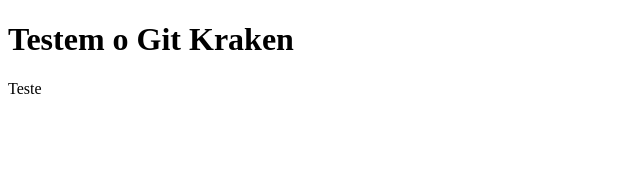
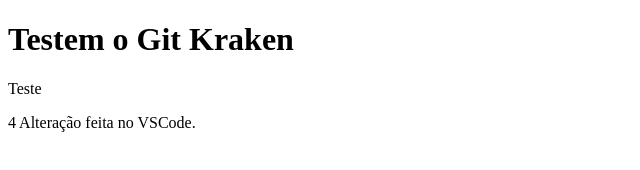
Before and after one commit to rogermsarmento/ProjetoGit, a plain HTML site: page index.html in a window 1280 px wide. Shown: the whole page, without its empty margins (0-640 px from the left). Drawn offline with Linux system fonts and the light colour scheme.

Commit message:
Update commit html file using VSCode

```diff
--- a/index.html
+++ b/index.html
@@ -9,5 +9,6 @@
 <body>
     <h1>Testem o Git Kraken</h1>
     <p>Teste</p>
+    <p>4 Alteração feita no VSCode.</p>
 </body>
 </html>
```
